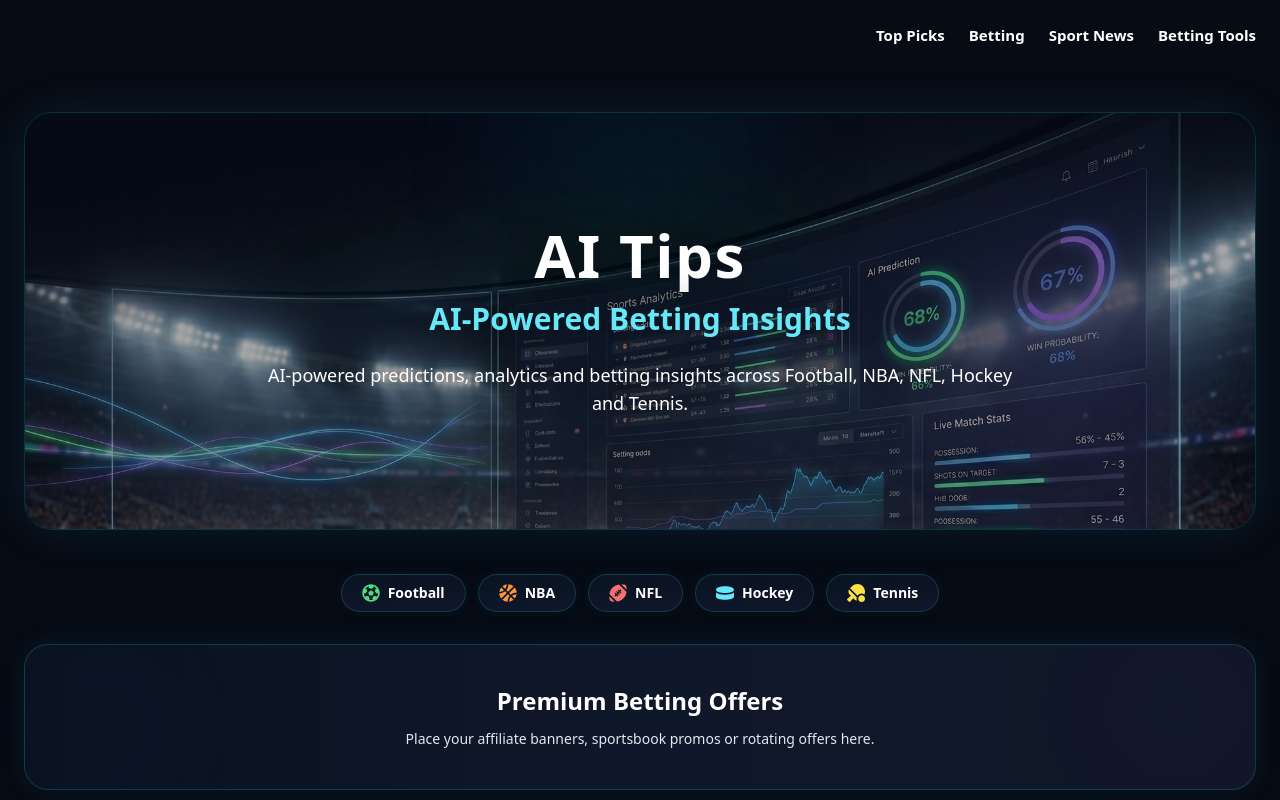
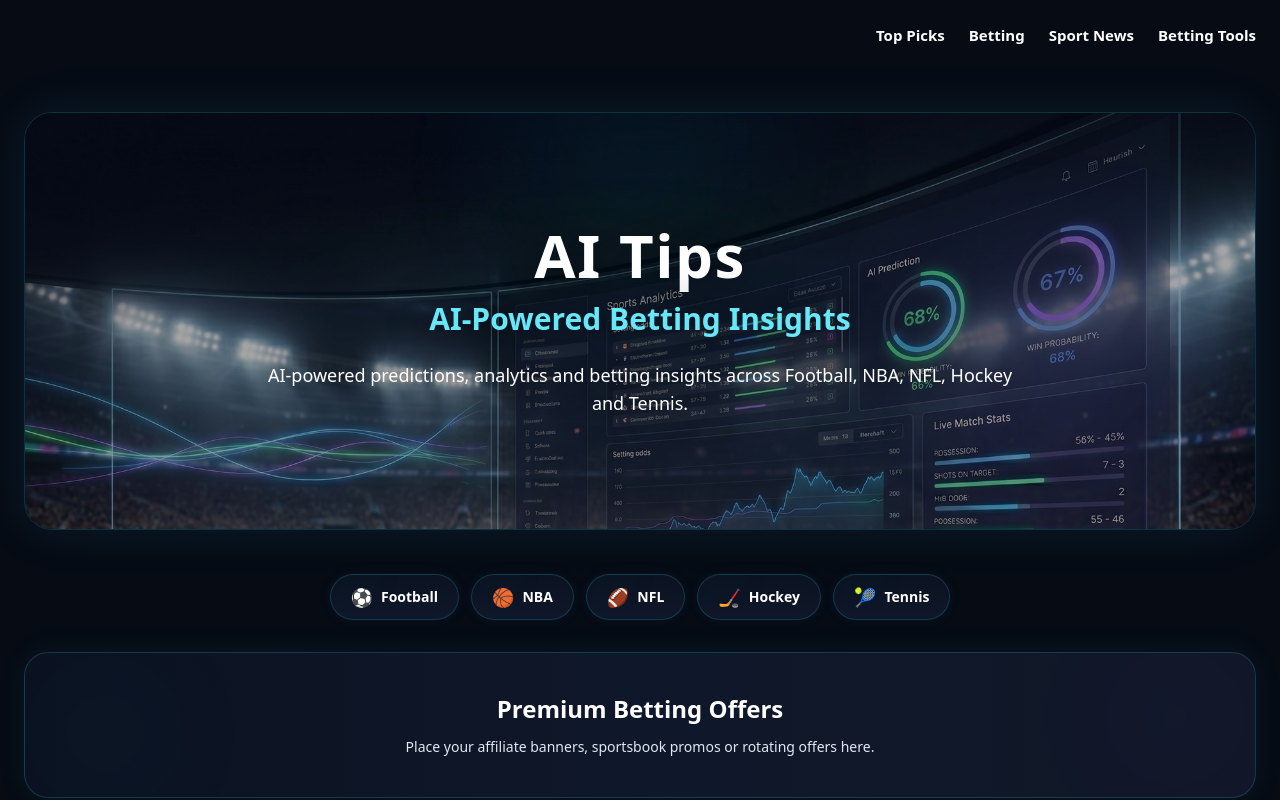
Before and after one commit to Peterson1979/ai-bet, a Next.js app: page / in a window 1280 px wide. Shown: the top 800 px of the page. Built offline with nearby package versions, Linux system fonts and the light colour scheme.

Commit message:
Fix SportNav icons and UI updates

```diff
--- a/app/components/SportNav.tsx
+++ b/app/components/SportNav.tsx
@@ -1,38 +1,25 @@
 // app/components/SportNav.tsx
-
-import {
-  FaFutbol,
-  FaBasketballBall,
-  FaFootballBall,
-  FaHockeyPuck,
-  FaTableTennis,
-} from "react-icons/fa";
 
 const sports = [
   {
     name: "Football",
-    icon: FaFutbol,
-    color: "text-green-400",
+    emoji: "⚽",
   },
   {
     name: "NBA",
-    icon: FaBasketballBall,
-    color: "text-orange-400",
+    emoji: "🏀",
   },
   {
     name: "NFL",
-    icon: FaFootballBall,
-    color: "text-red-400",
+    emoji: "🏈",
   },
   {
     name: "Hockey",
-    icon: FaHockeyPuck,
-    color: "text-cyan-300",
+    emoji: "🏒",
   },
   {
     name: "Tennis",
-    icon: FaTableTennis,
-    color: "text-yellow-300",
+    emoji: "🎾",
   },
 ];
 
@@ -44,8 +31,6 @@ export default function SportNav() {
       <nav className="flex flex-wrap items-center justify-center gap-3 px-2 py-3">
 
         {sports.map((sport) => {
-          const Icon = sport.icon;
-
           return (
             <a
               key={sport.name}
@@ -81,15 +66,16 @@ export default function SportNav() {
                 <div className="absolute -top-6 left-2 h-10 w-10 rounded-full bg-cyan-400/10 blur-xl" />
               </div>
 
-              <Icon
-                size={18}
-                className={`
+              <span
+                className="
                   relative z-10
+                  text-lg
                   transition-transform duration-300
                   group-hover:scale-110
-                  ${sport.color}
-                `}
-              />
+                "
+              >
+                {sport.emoji}
+              </span>
 
               <span className="relative z-10">
                 {sport.name}
```
